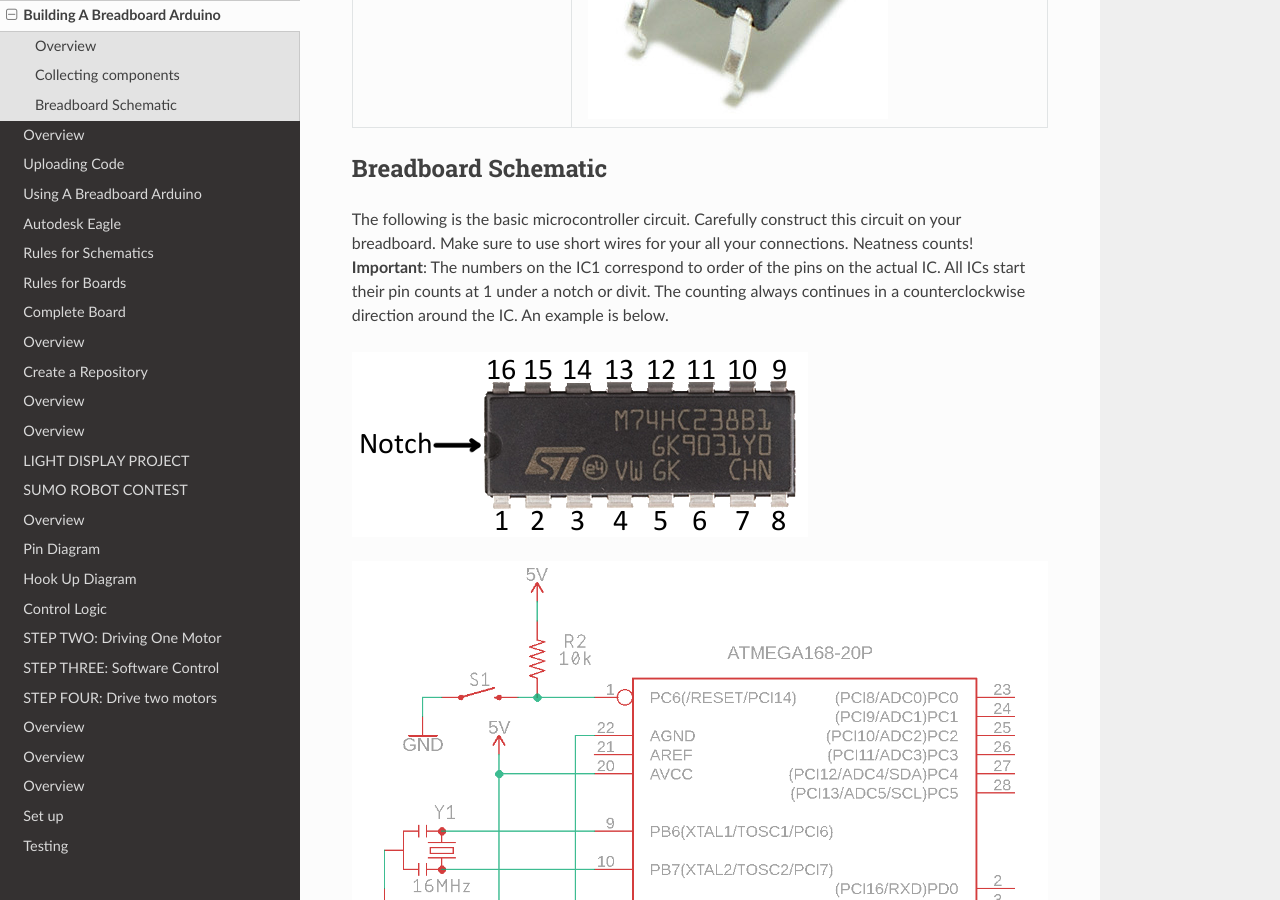
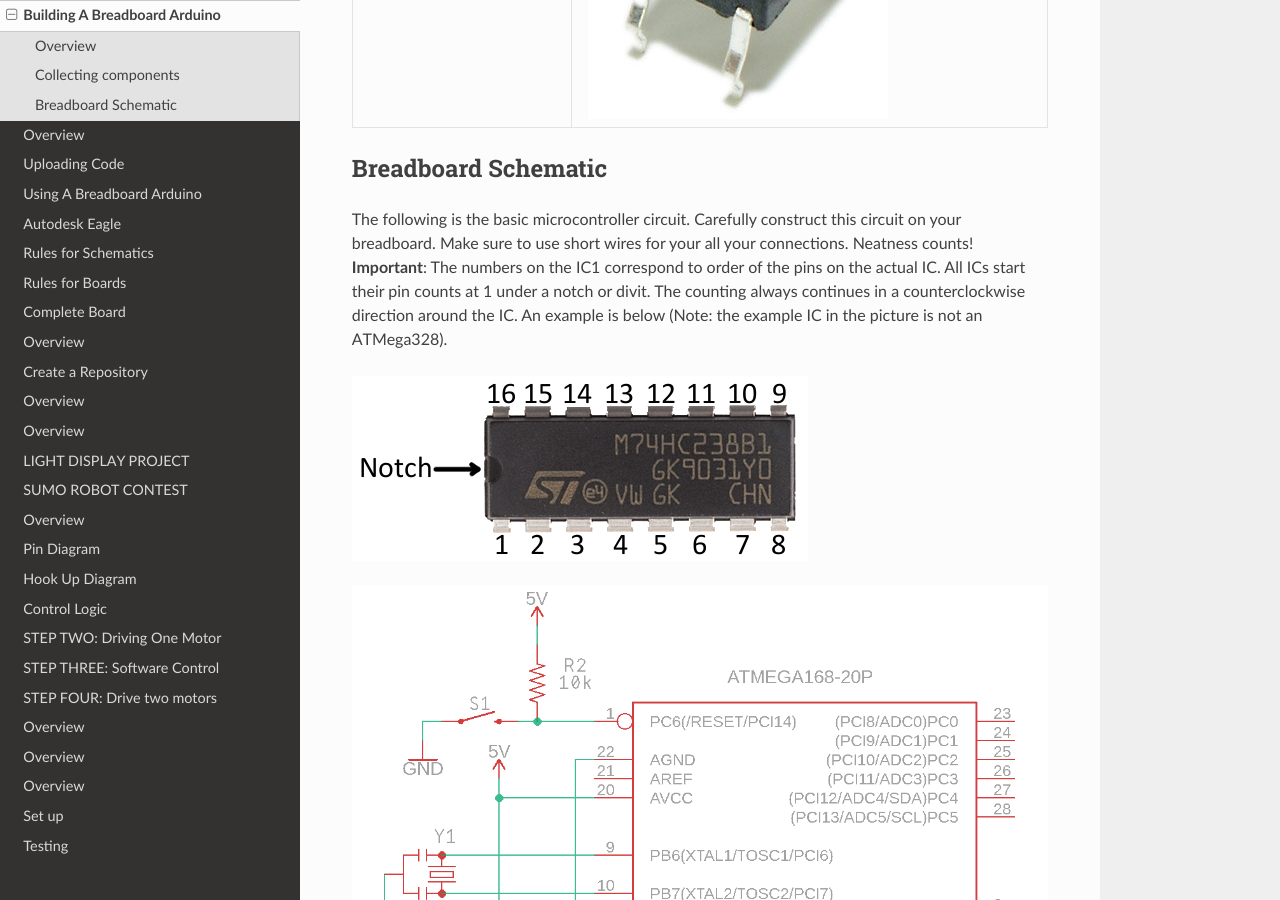
Before and after one commit to maxtkc/mvths-wiki, a Sphinx documentation site: the page built from docs/043-building-a-breadboard-arduino.rst, in a window 1280 px wide and 900 px high, scrolled down 2637 px. Built offline with Sphinx 7.4.7 and the Read the Docs theme 2.0.0, drawn with Linux system fonts in a browser that asks for light colours; pages that are not in the unit, such as notebooks, are missing from menus.

Commit message:
Update 043-building-a-breadboard-arduino.rst

```diff
--- a/docs/043-building-a-breadboard-arduino.rst
+++ b/docs/043-building-a-breadboard-arduino.rst
@@ -46,7 +46,7 @@ You will now build a working version of the Metromini or Arduino Uno using indiv
 Breadboard Schematic
 --------------------
 
-The following is the basic microcontroller circuit. Carefully construct this circuit on your breadboard. Make sure to use short wires for your all your connections. Neatness counts! **Important**: The numbers on the IC1 correspond to order of the pins on the actual IC. All ICs start their pin counts at 1 under a notch or divit. The counting always continues in a counterclockwise direction around the IC. An example is below.
+The following is the basic microcontroller circuit. Carefully construct this circuit on your breadboard. Make sure to use short wires for your all your connections. Neatness counts! **Important**: The numbers on the IC1 correspond to order of the pins on the actual IC. All ICs start their pin counts at 1 under a notch or divit. The counting always continues in a counterclockwise direction around the IC. An example is below (Note: the example IC in the picture is not an ATMega328).
 
 .. figure:: images/countingpins.png
 
```
